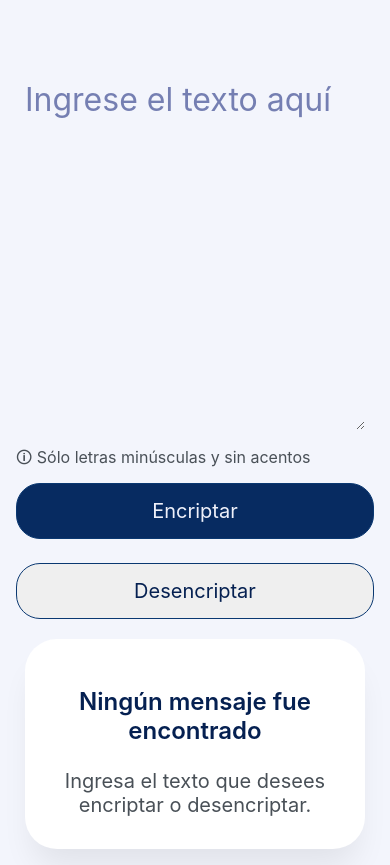
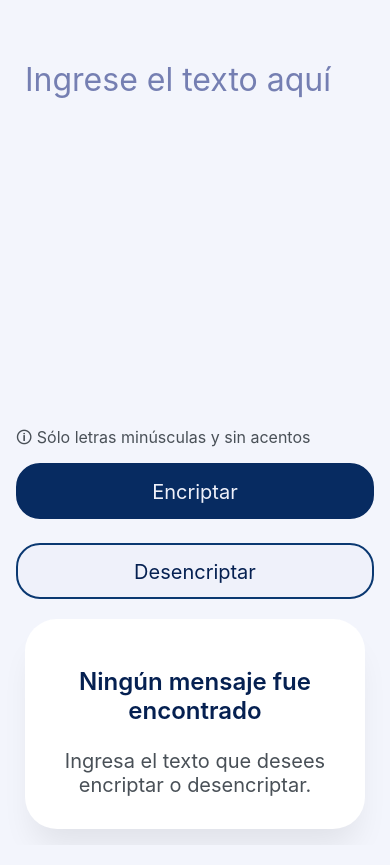
Before and after one commit to Frikilinux/encrypt-challenge, a plain HTML site: page index.html in a window 390 px wide. Shown: the part 84-949 px from the top of the page. Drawn offline with Linux system fonts and the light colour scheme.

Commit message:
Fix responsive

```diff
--- a/index.html
+++ b/index.html
@@ -18,7 +18,7 @@
         <div class="buttons-container">
           <p>&#x1F6C8; Sólo letras minúsculas y sin acentos</p>
           <div class="buttons">
-            <button onclick="processMsg('encrypt')" class="encrypt button dark-blue-400">
+            <button onclick="processMsg('encrypt')" class="encrypt button">
               Encriptar
             </button>
             <button onclick="processMsg('decrypt')" class="decrypt button light-blue">
--- a/script.js
+++ b/script.js
@@ -1,15 +1,17 @@
 const keys = [
+  ['a', 'ai'],
   ['e', 'enter'],
   ['i', 'imes'],
   ['o', 'ober'],
-  ['a', 'ai'],
   ['u', 'ufat'],
 ]
 
 const reverseKeys = () => {
+  const reverseKeys = keys.reverse()
+
   let newKeys = []
-  for (let i = 0; i < keys.length; i++) {
-    newKeys[i] = keys[i].reverse()
+  for (let i = 0; i < reverseKeys.length; i++) {
+    newKeys[i] = reverseKeys[i].reverse()
   }
   return newKeys
 }
--- a/styles.css
+++ b/styles.css
@@ -34,12 +34,19 @@ body {
   display: flex;
   align-items: start;
   justify-content: space-between;
-  gap: 16px;
-  padding: 40px;
+  gap: 5%;
+  padding: 3%;
   min-height: 100vh;
   max-width: 1440px;
   width: 100%;
   background-color: var(--light-blue-100);
+}
+
+.buttons {
+  display: flex;
+  justify-content: space-between;
+  gap: 24px;
+  width: 100%;
 }
 
 .button {
@@ -50,30 +57,34 @@ body {
   padding: 15px 32px;
   gap: 8px;
   border-radius: 24px;
-  border: 1px solid var(--dark-blue-300);
+  color: var(--light-blue-200);
+  background: var(--dark-blue-400);
+  border: 2px solid var(--dark-blue-400);
+  transition: 0.25s;
 }
 
-.dark-blue-300 {
-  background: var(--dark-blue-300);
+.light-blue {
+  color: var(--dark-blue-500);
+  border: 2px solid var(--dark-blue-300);
+  background: var(--light-blue-200);
 }
 
-.dark-blue-400 {
-  color: var(--light-blue-200);
-  background: var(--dark-blue-400);
+.encrypt:hover {
+  color: var(--dark-blue-500);
+  /* border: 2px solid var(--dark-blue-400); */
+  background: var(--gray-100);
+  /* transform: scale(1.01); */
 }
 
-.ligth-blue {
-  border: 1px solid var(--dark-blue-300);
-  background: var(--light-blue-200);
+.decrypt:hover,
+.copy:hover {
+  border: 2px solid var(--dark-blue-400);
+  background: var(--gray-100);
 }
 
 .logo {
   display: flex;
   height: 48px;
-}
-
-header {
-  width: 120ox;
 }
 
 .message {
@@ -84,7 +95,8 @@ header {
   padding-top: 120px;
   gap: 16px;
   height: 100%;
-  /* min-height: 90vh; */
+  width: 100%;
+  max-width: 680px;
 }
 
 .message p {
@@ -100,7 +112,7 @@ header {
   border: none;
   width: 95%;
   min-height: 350px;
-  /* padding-top: 50px; */
+  resize: none;
 }
 
 .message-input:focus {
@@ -119,6 +131,7 @@ header {
   align-items: center;
   justify-content: center;
   gap: 16px;
+  min-width: 300px;
   max-width: 400px;
   height: 100%;
   padding: 32px;
@@ -172,20 +185,15 @@ header {
   width: 100%;
 }
 
-.buttons {
-  display: flex;
-  justify-content: space-between;
-  gap: 24px;
-  width: 100%;
-}
-
 @media (max-width: 768px) {
   .message {
     width: 100%;
+    padding-top: 60px;
   }
   .decrypt-container {
     align-self: center;
     min-height: unset;
+    max-width: unset;
     width: 95%;
   }
 
@@ -204,7 +212,6 @@ header {
   }
 
   .buttons {
-    gap: 24px;
     justify-content: space-around;
   }
 }
@@ -217,8 +224,4 @@ header {
   .container {
     padding: 16px;
   }
-
-  .message {
-    padding-top: 80px;
-  }
 }
```
